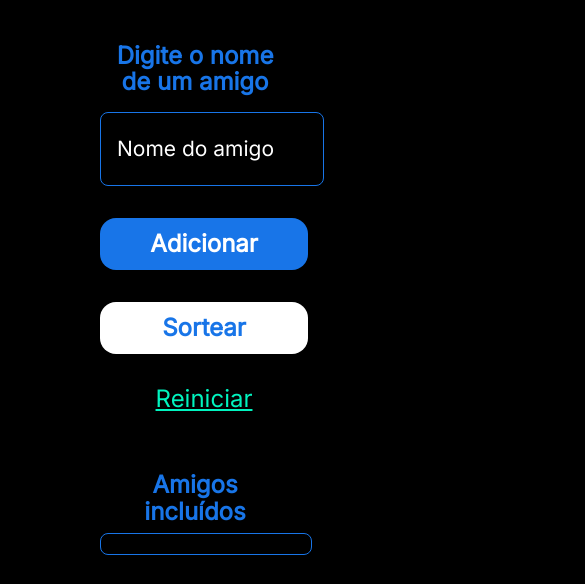
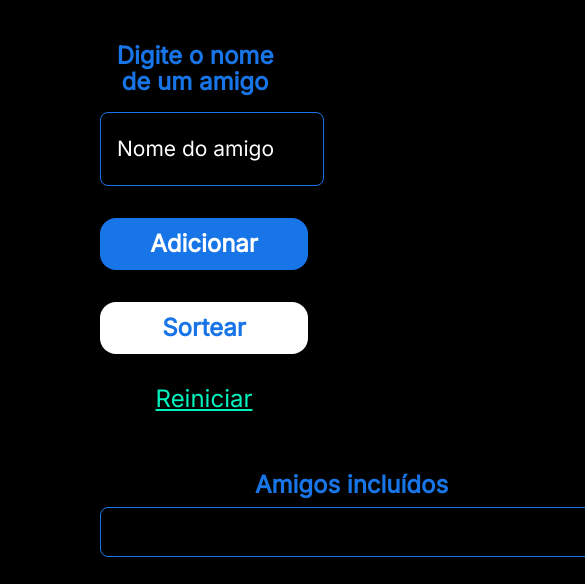
Before and after one commit to degrandelucas/SorteadorNomesEmLote, a plain HTML site: page index.html in a window 390 px wide. Shown: the part 233-817 px from the top of the page, 585 px wide, since content can reach past the window. Drawn offline with nearby package versions, Linux system fonts and the light colour scheme.

Commit message:
ajustando estilo para mobile container lista-amigos

```diff
--- a/css/media-1170.css
+++ b/css/media-1170.css
@@ -44,13 +44,6 @@
         justify-items: center;
     }
 
-    .friends__container{
-        width: 100%;
-        align-items: flex-start;
-        display: flex;
-        padding: 10px;
-    }
-
     .section--results{
         display: grid;
         grid-template-columns: 1fr;
--- a/css/style.css
+++ b/css/style.css
@@ -44,11 +44,12 @@ body {
 }
 
 .friends__container {
-  align-items: center;
   border: 1px solid #1875e8;
   border-radius: 8px;
   color: #fff;
   display: flex;
+  overflow-x: auto;
+  flex-direction: column;
   font-size: 21px;
   font-weight: 400;
   justify-content: center;
@@ -63,6 +64,7 @@ body {
   font-size: 21px;
   font-weight: 400;
   line-height: 160%;
+  word-wrap: break-word; /* Garante quebra de linhas no texto longo */
 }
 
 .friends__title {
```
